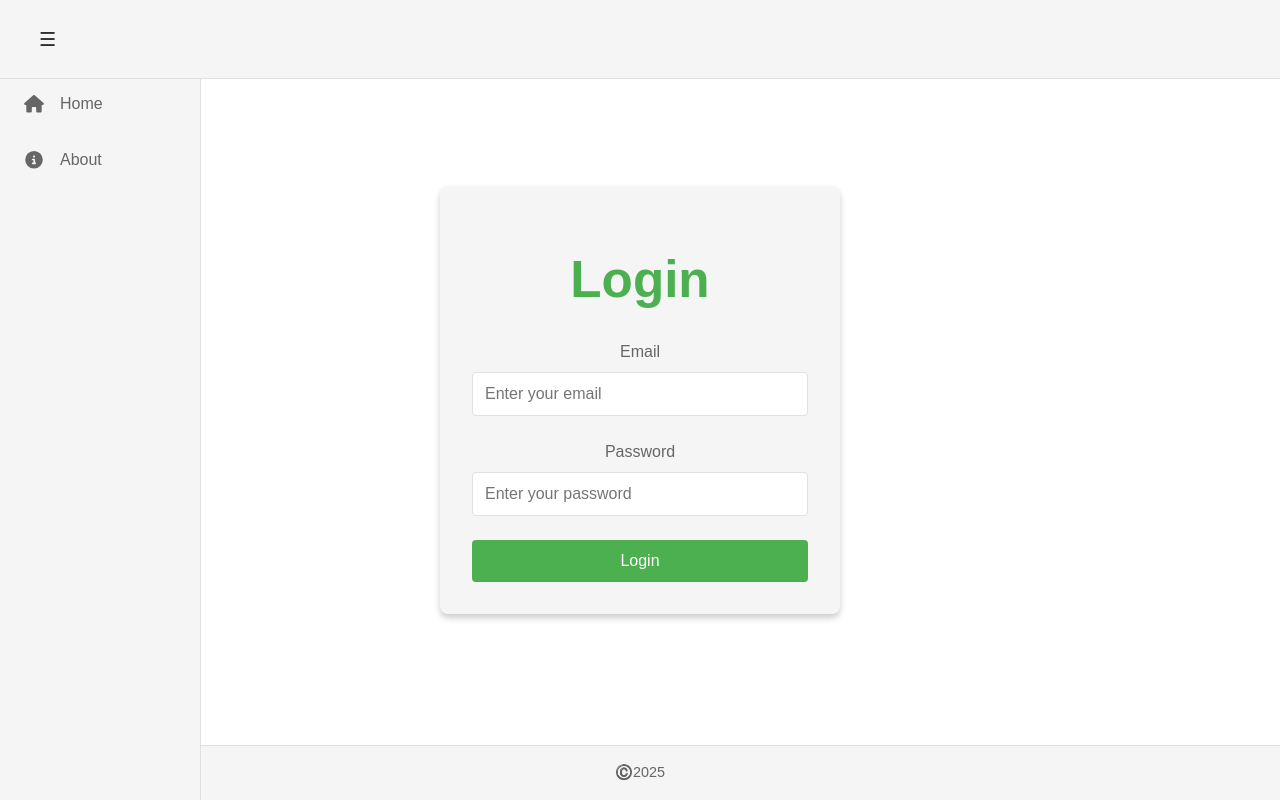
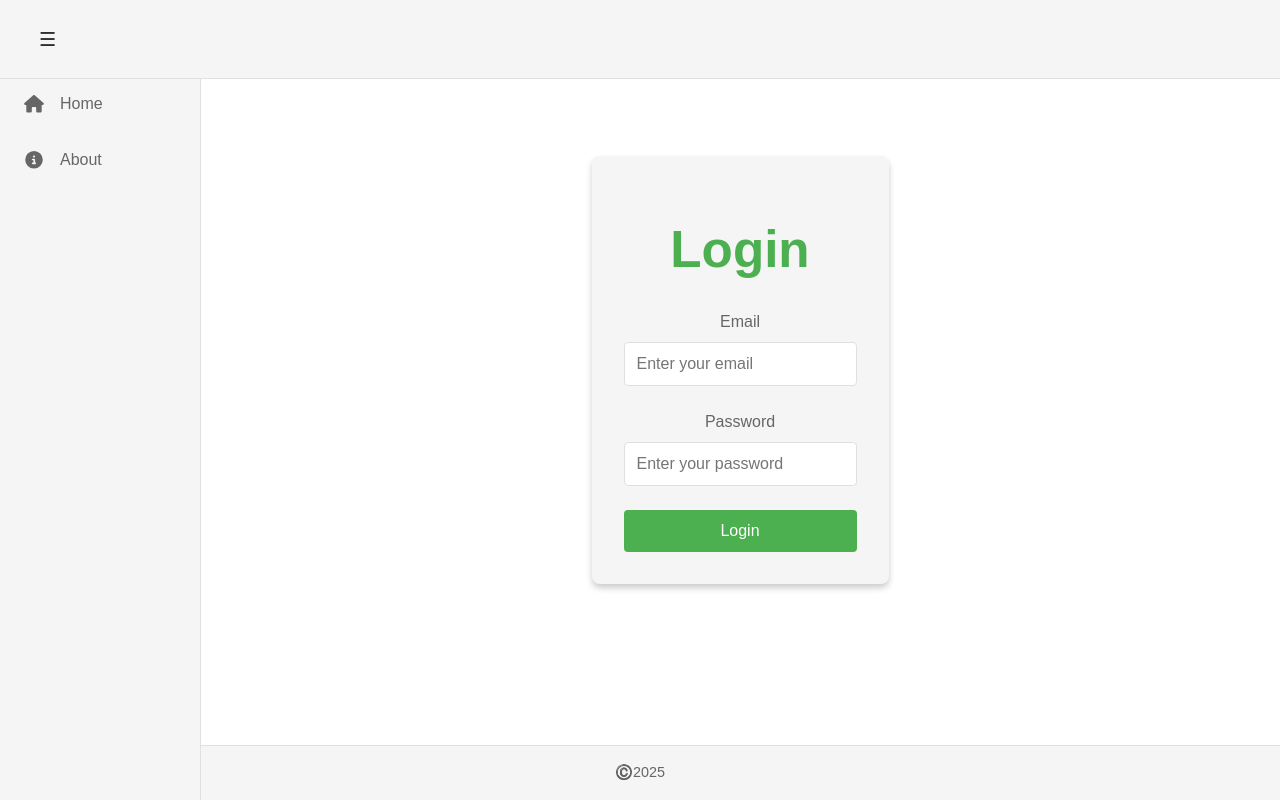
Before and after one commit to kskdmn/vue-practice, a Vue app: page /login in a window 1280 px wide. Built offline with nearby package versions, Linux system fonts and the light colour scheme; no server answers.

Commit message:
Adjust the width of pages

```diff
--- a/src/App.vue
+++ b/src/App.vue
@@ -2,14 +2,23 @@
 import AppHeader from './components/Header.vue';
 import AppSideMenu from './components/SideMenu.vue';
 import AppFooter from './components/Footer.vue';
+import { ref } from 'vue';
+
+// 响应式状态来跟踪侧边菜单是否收起
+const isSideMenuCollapsed = ref(false);
+
+// 处理侧边菜单状态变化
+const handleSideMenuCollapsedChange = (collapsed: boolean) => {
+  isSideMenuCollapsed.value = collapsed;
+};
 </script>
 
 <template>
   <div class="app-container">
     <AppHeader />
     <div class="main-layout">
-      <AppSideMenu />
-      <div class="main-content">
+      <AppSideMenu @collapsed-change="handleSideMenuCollapsedChange" />
+      <div class="main-content" :class="{ 'side-menu-collapsed': isSideMenuCollapsed }">
         <router-view />
       </div>
     </div>
@@ -21,24 +30,36 @@ import AppFooter from './components/Footer.vue';
 body {
   margin: 0;
   font-family: Arial, sans-serif;
+  overflow-x: hidden; /* 防止整个页面横向滚动 */
 }
 
 .app-container {
   display: flex;
   flex-direction: column;
   min-height: 100vh;
+  width: 100%;
+  overflow-x: hidden; /* 防止容器横向滚动 */
 }
 
 .main-layout {
   display: flex;
   flex-grow: 1;
-  min-height: calc(100vh - 120px); /* Adjust based on header/footer height */
-  min-width: 100vw; /* Ensure full width */
+  min-height: calc(100vh - 120px); /* 根据header/footer高度调整 */
+  width: 100%;
+  overflow-x: hidden; /* 防止布局横向滚动 */
 }
 
 .main-content {
   flex: 1;
-  overflow: auto;
-  min-width: 0; /* Fixes flexbox overflow issue */
+  overflow-x: hidden; /* 防止内容横向滚动 */
+  min-width: 0; /* 修复flexbox溢出问题 */
+  margin-left: 200px; /* 为侧边菜单留出空间 */
+  margin-top: 60px; /* 为固定定位的Header留出空间 */
+  transition: margin-left 0.3s ease; /* 与侧边菜单动画同步 */
+}
+
+/* 当侧边菜单收起时的样式 */
+.main-content.side-menu-collapsed {
+  margin-left: 75px;
 }
 </style>
--- a/src/components/SideMenu.vue
+++ b/src/components/SideMenu.vue
@@ -1,8 +1,19 @@
 <script setup lang="ts">
 import { useSideMenuStore } from '../stores/side-menu';
 import { RouterLink } from 'vue-router';
+import { watch } from 'vue';
 
 const menuStore = useSideMenuStore();
+
+// 定义事件发射器
+const emit = defineEmits<{
+  collapsedChange: [collapsed: boolean]
+}>();
+
+// 监听折叠状态变化并发射事件
+watch(() => menuStore.isCollapsed, (collapsed) => {
+  emit('collapsedChange', collapsed ?? false);
+}, { immediate: true });
 
 // TODO: This should be updated to use a dynamic list of menu items
 import { ref } from 'vue'
--- a/src/views/AboutView.vue
+++ b/src/views/AboutView.vue
@@ -12,9 +12,7 @@
   box-sizing: border-box;
   background-color: var(--bg-primary);
   color: var(--text-primary);
-  min-height: calc(100vh - 120px); /* Account for header and footer */
-  margin-top: 60px; /* Account for header */
-  margin-bottom: 60px; /* Account for footer */
+  min-height: calc(100vh - 180px); /* 考虑header(60px) + footer(60px) + margin-top(60px) */
   display: flex;
   flex-direction: column;
   align-items: center;
--- a/src/views/HomeView.vue
+++ b/src/views/HomeView.vue
@@ -12,9 +12,7 @@
   box-sizing: border-box;
   background-color: var(--bg-primary);
   color: var(--text-primary);
-  min-height: calc(100vh - 120px); /* Account for header and footer */
-  margin-top: 60px; /* Account for header */
-  margin-bottom: 60px; /* Account for footer */
+  min-height: calc(100vh - 180px); /* 考虑header(60px) + footer(60px) + margin-top(60px) */
   display: flex;
   flex-direction: column;
   align-items: center;
--- a/src/views/LoginView.vue
+++ b/src/views/LoginView.vue
@@ -66,11 +66,12 @@ $disabled-color: #666666;
   display: flex;
   justify-content: center;
   align-items: center;
-  min-height: 100vh;
+  min-height: calc(100vh - 180px); /* 考虑header(60px) + footer(60px) + margin-top(60px) */
   background-color: var(--bg-primary);
   width: 100%;
   box-sizing: border-box;
   overflow-x: hidden;
+  padding: 2rem;
 }
 
 .login-box {
@@ -80,7 +81,7 @@ $disabled-color: #666666;
   box-shadow: 0 4px 6px rgba(0, 0, 0, 0.2);
   width: 100%;
   max-width: 400px;
-  margin: 1rem;
+  margin: 0 auto;
   box-sizing: border-box;
 }
 
--- a/src/views/NotFoundView.vue
+++ b/src/views/NotFoundView.vue
@@ -17,9 +17,7 @@
   padding: 4rem 2rem;
   background-color: var(--bg-primary);
   color: var(--text-primary);
-  min-height: calc(100vh - 120px);
-  margin-top: 60px;
-  margin-bottom: 60px;
+  min-height: calc(100vh - 180px); /* 考虑header(60px) + footer(60px) + margin-top(60px) */
   display: flex;
   flex-direction: column;
   align-items: center;
```
